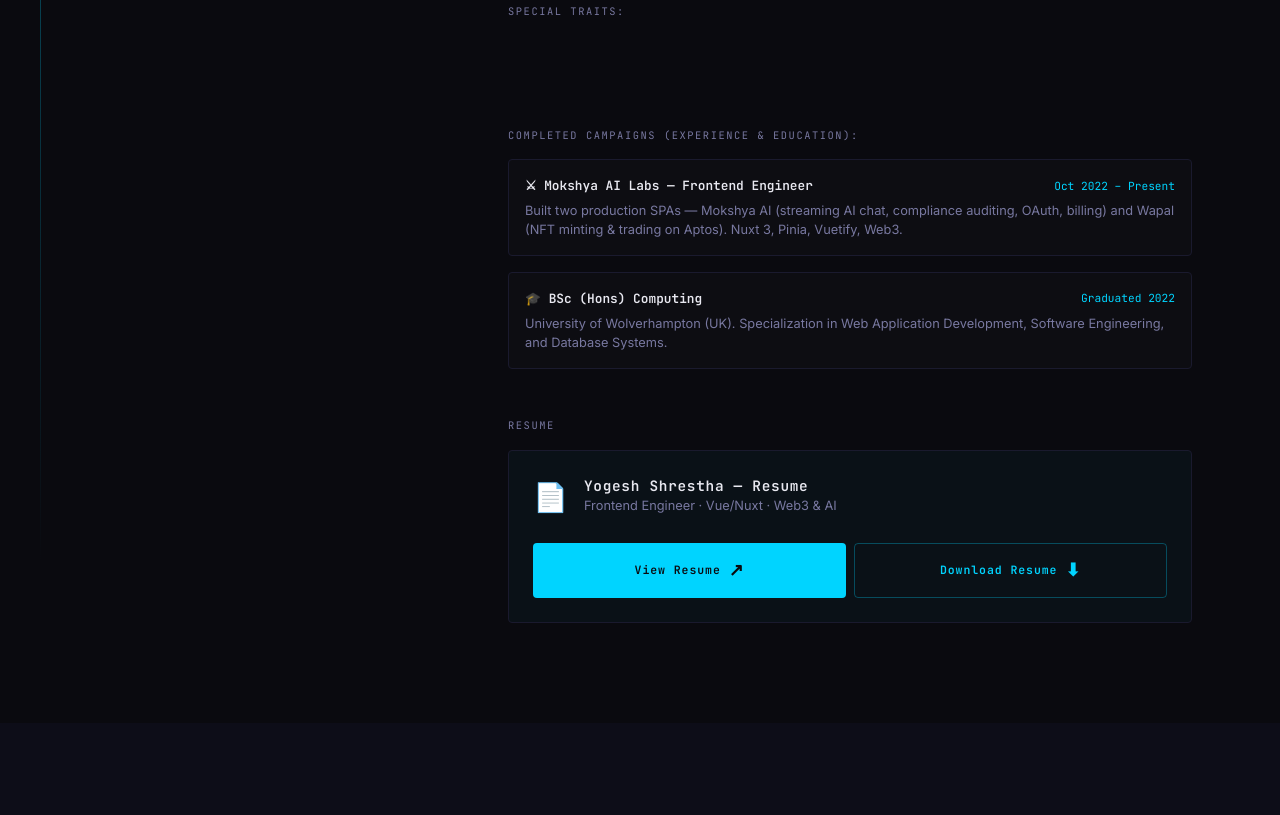
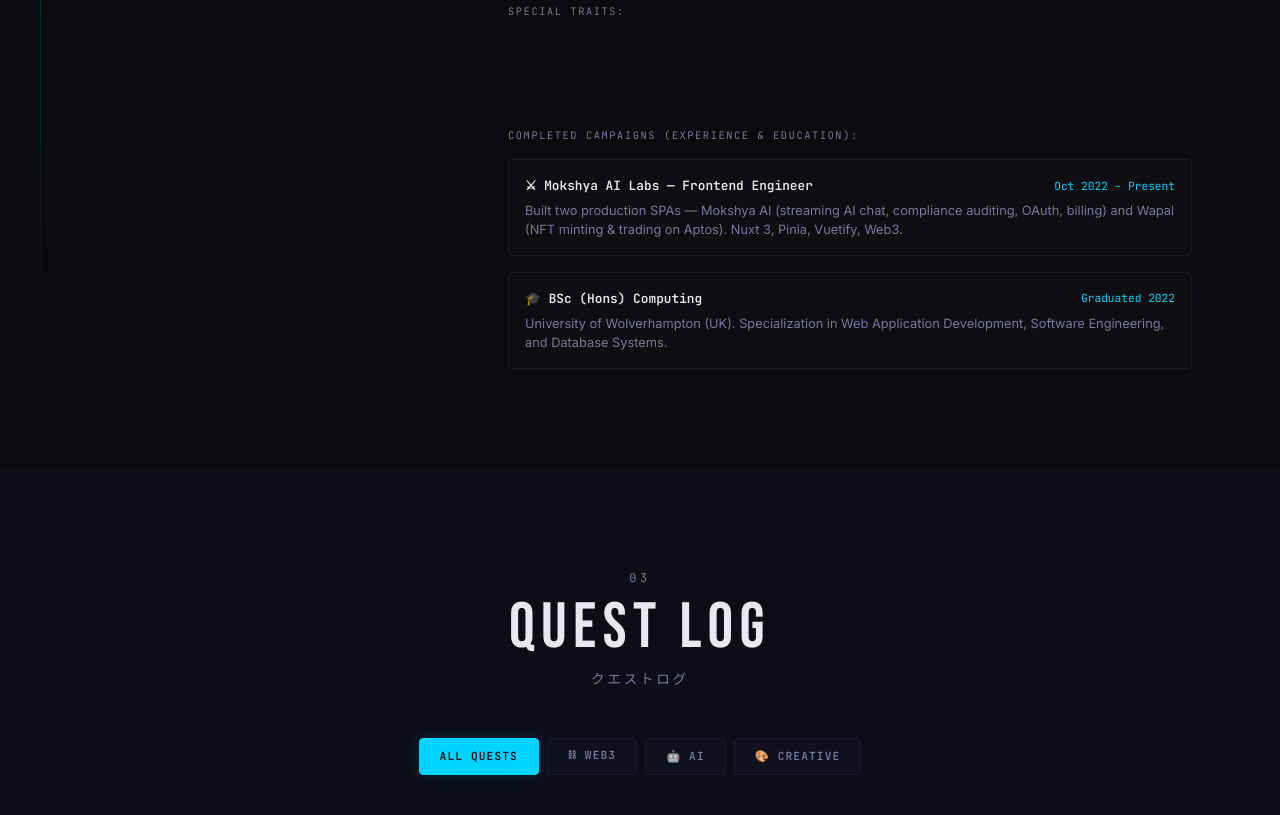
Before and after one commit to Yogeshshrestha/yogesh, a website built with Vite: page index.html in a window 1280 px wide. Shown: the part 1661-2476 px from the top of the page. Built offline with nearby package versions, Linux system fonts and the light colour scheme.

Commit message:
remove CV

```diff
--- a/index.html
+++ b/index.html
@@ -313,41 +313,6 @@
             </div>
           </div>
 
-          <!-- Resume -->
-          <div class="about-resume" id="about-resume">
-            <span class="resume-label">RESUME</span>
-
-            <div class="resume-card">
-              <div class="resume-info">
-                <span class="resume-icon" aria-hidden="true">📄</span>
-                <div class="resume-details">
-                  <h4 class="resume-title">Yogesh Shrestha — Resume</h4>
-                  <p class="resume-desc">Frontend Engineer · Vue/Nuxt · Web3 & AI</p>
-                </div>
-              </div>
-
-              <div class="resume-actions">
-                <a
-                  class="btn btn--primary resume-btn"
-                  href="/assets/Yogesh_CV.pdf"
-                  target="_blank"
-                  rel="noopener noreferrer"
-                >
-                  <span class="btn-text">View Resume</span>
-                  <span class="btn-icon">↗</span>
-                </a>
-                <a
-                  class="btn btn--outline resume-btn"
-                  href="/assets/Yogesh_CV.pdf"
-                  download="Yogesh_Shrestha_Resume.pdf"
-                >
-                  <span class="btn-text">Download Resume</span>
-                  <span class="btn-icon">⬇</span>
-                </a>
-              </div>
-            </div>
-          </div>
-
         </div><!-- /.about-stats-panel -->
 
       </div><!-- /.about-container -->
--- a/sections/about.js
+++ b/sections/about.js
@@ -234,16 +234,4 @@ function initSectionReveal() {
       once: true,
     }
   });
-
-  gsap.from('.about-resume', {
-    opacity: 0,
-    y: 30,
-    duration: 0.8,
-    ease: 'power2.out',
-    scrollTrigger: {
-      trigger: '.about-resume',
-      start: 'top 90%',
-      once: true,
-    }
-  });
 }
--- a/style.css
+++ b/style.css
@@ -926,70 +926,6 @@ h1, h2, h3, h4 {
   line-height: 1.5;
 }
 
-/* Resume card */
-.about-resume {
-  margin-top: var(--space-xl);
-  display: flex;
-  flex-direction: column;
-  gap: var(--space-md);
-}
-
-.resume-label {
-  font-family: var(--font-mono);
-  font-size: 0.65rem;
-  color: var(--text-secondary);
-  letter-spacing: 0.15em;
-}
-
-.resume-card {
-  border: 1px solid var(--border);
-  border-radius: 4px;
-  padding: var(--space-lg);
-  background: rgba(0, 212, 255, 0.03);
-  display: flex;
-  flex-direction: column;
-  gap: var(--space-lg);
-}
-
-.resume-info {
-  display: flex;
-  align-items: center;
-  gap: var(--space-md);
-}
-
-.resume-icon {
-  font-size: 1.75rem;
-  flex-shrink: 0;
-}
-
-.resume-title {
-  font-family: var(--font-mono);
-  font-size: 0.9rem;
-  font-weight: 600;
-  color: var(--text-primary);
-  margin-bottom: 4px;
-}
-
-.resume-desc {
-  font-size: 0.8rem;
-  color: var(--text-secondary);
-  line-height: 1.4;
-}
-
-.resume-actions {
-  display: grid;
-  grid-template-columns: 1fr 1fr;
-  gap: var(--space-sm);
-}
-
-.resume-btn {
-  padding: 12px 16px;
-  font-size: 0.72rem;
-  letter-spacing: 0.08em;
-  text-transform: none;
-  justify-content: center;
-}
-
 
 /* ══════════════════════════════════════════════════════════
    8. PROJECTS SECTION — QUEST LOG
@@ -1714,10 +1650,6 @@ h1, h2, h3, h4 {
     gap: var(--space-lg);
   }
 
-  .resume-actions {
-    grid-template-columns: 1fr;
-  }
-
   .contact-board {
     padding: var(--space-lg);
     overflow-x: clip;
```
Also changed, not shown: 1 other file.
